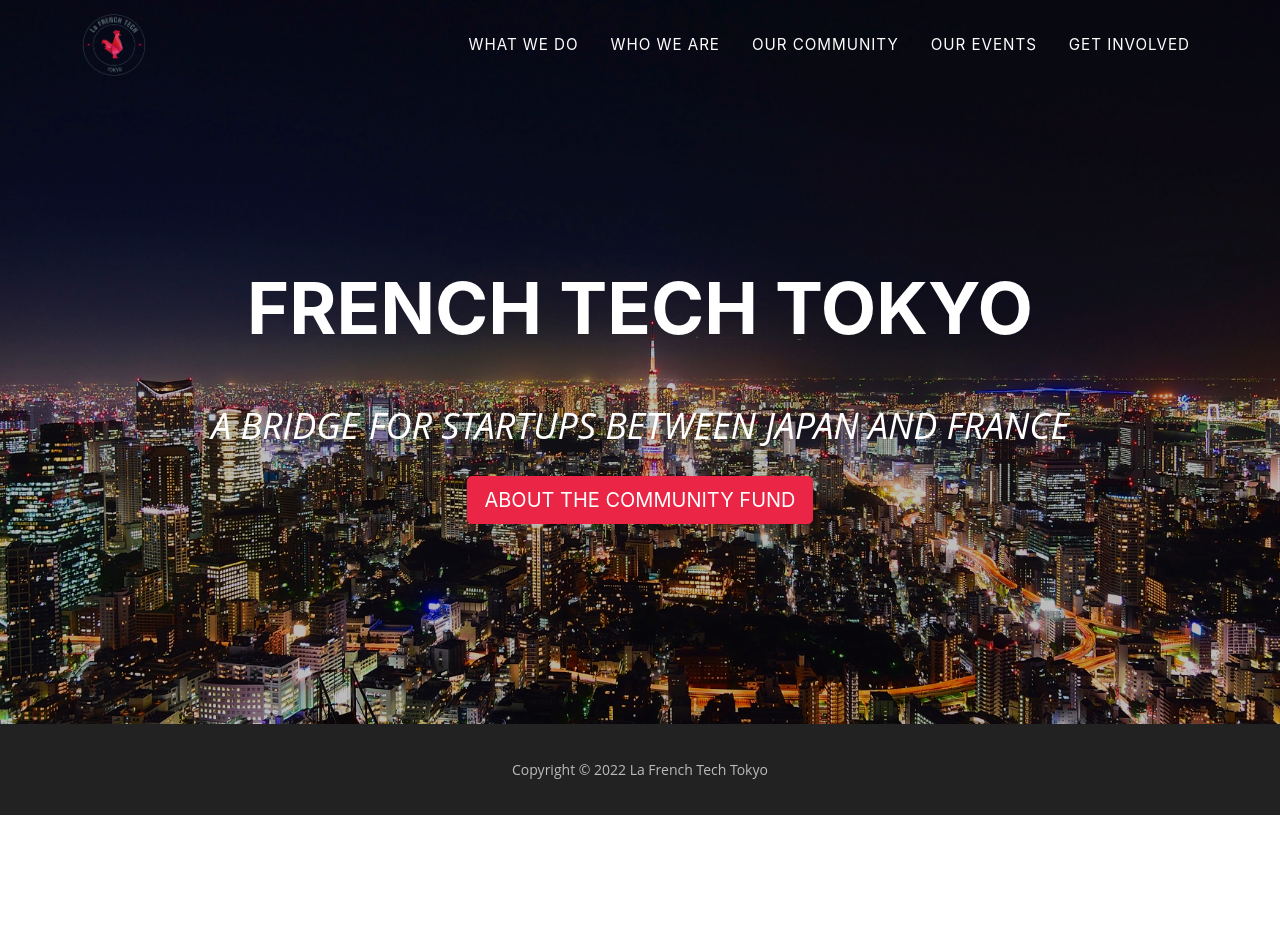
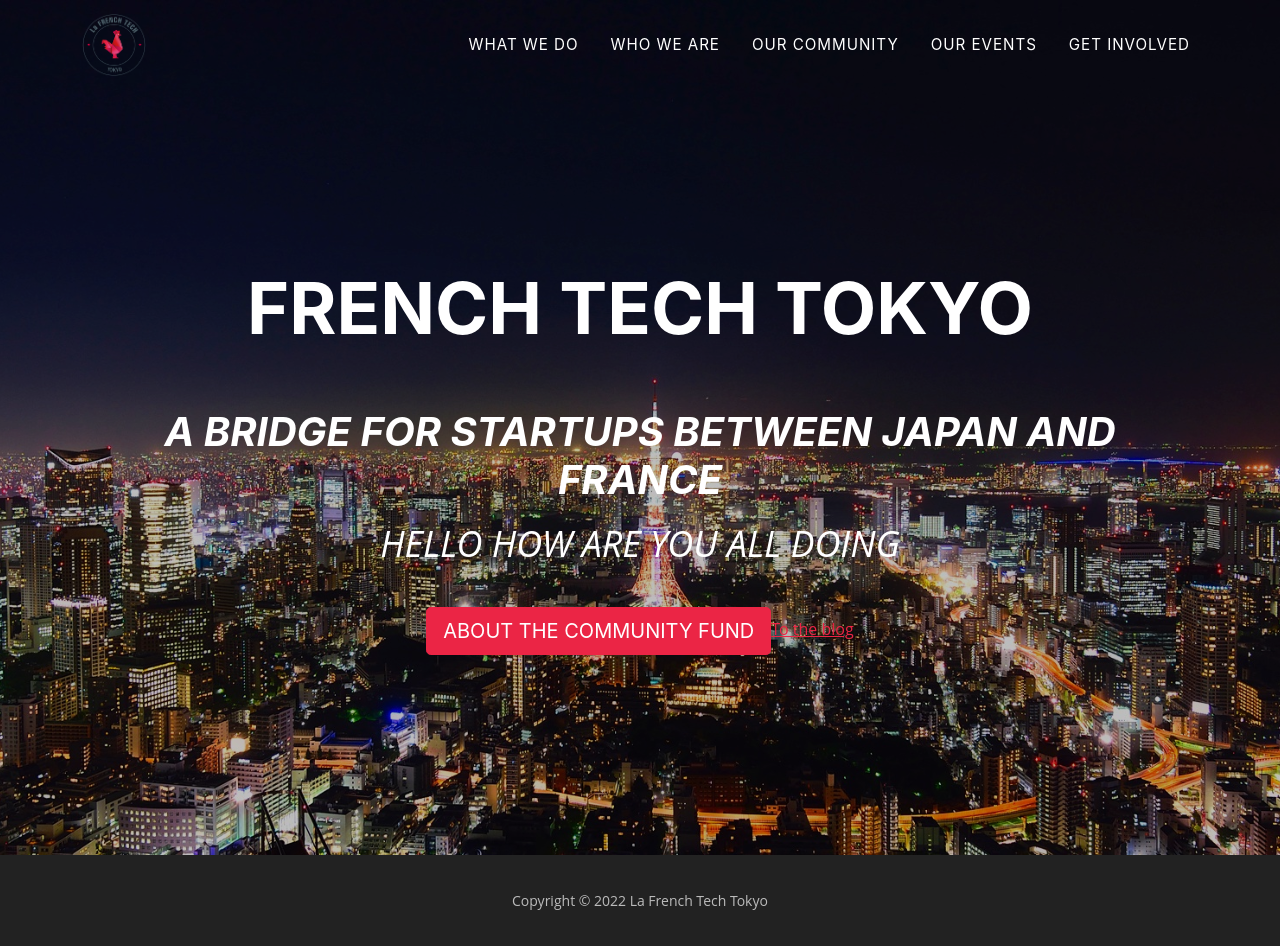
Before and after one commit to LaFrenchTechTokyo/lafrenchtechtokyo.github.io, a Next.js app: page / in a window 1280 px wide. Before the commit the page ends 815 px from the top, so only its background shows below. Built offline with nearby package versions, Linux system fonts and the light colour scheme.

Commit message:
ajout de la branche hero

```diff
--- a/components/Home/Hero.tsx
+++ b/components/Home/Hero.tsx
@@ -1,5 +1,20 @@
+import Link from 'next/link'
 import styles from './Hero.module.scss'
 
 export default function Hero() {
-  return <div></div>
+  return (
+    <header className="masthead">
+      <div className="container">
+        <div className="masthead-heading text-uppercase">French Tech Tokyo</div>
+        <div className="masthead-subheading text-uppercase">
+          <h1>A bridge for startups between Japan and France</h1>
+          <p>Hello how are you all doing</p>
+        </div>
+        <a className="btn btn-primary btn-lg text-uppercase" href="">
+          About the community fund
+        </a>
+        <Link href="/blog">To the blog</Link>
+      </div>
+    </header>
+  )
 }
--- a/pages/index.tsx
+++ b/pages/index.tsx
@@ -1,19 +1,10 @@
 import Layout from '../components/Layout'
+import Hero from '../components/Home/Hero'
 
 export default function Index() {
   return (
     <Layout>
-      <header className="masthead">
-        <div className="container">
-          <div className="masthead-heading text-uppercase">French Tech Tokyo</div>
-          <div className="masthead-subheading text-uppercase">
-            A bridge for startups between Japan and France
-          </div>
-          <a className="btn btn-primary btn-lg text-uppercase" href="">
-            About the community fund
-          </a>
-        </div>
-      </header>
+      <Hero />
     </Layout>
   )
 }
```
